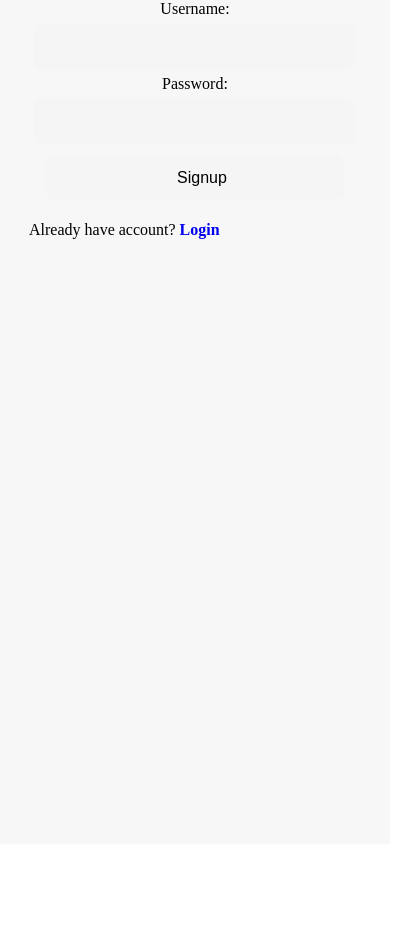
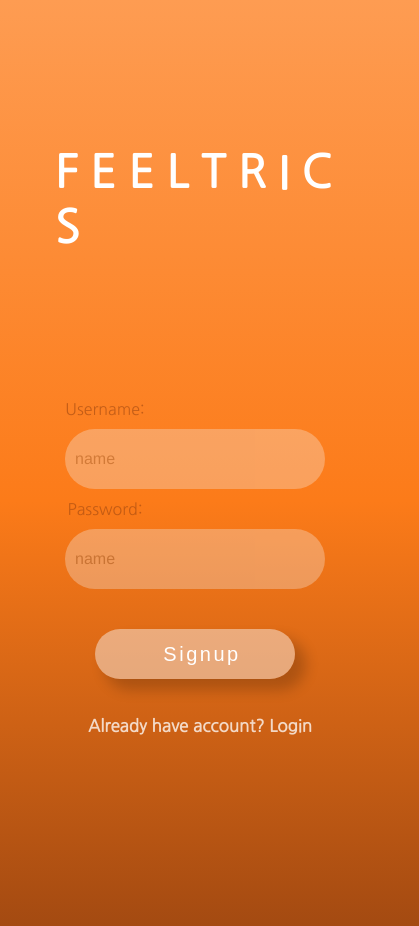
Before and after one commit to damianrgues/Feeltrics-Frontend, a React (Create React App) app: page /signup in a window 390 px wide. Shown: the top 926 px of the page, 419 px wide, since content can reach past the window. Before the commit the page ends 844 px from the top, so only its background shows below. Built offline with nearby package versions, Linux system fonts and the light colour scheme; no server answers.

Commit message:
last styless

```diff
--- a/src/App.css
+++ b/src/App.css
@@ -27,7 +27,7 @@ h5{
     color:rgb(255, 255, 255);
     font-family: 'Nanum Gothic';
     font-size: 5.3vh;
-    padding-bottom: 100px;
+    padding-bottom: 70px;
     padding-top: 70px
 }
 h3 {
@@ -39,6 +39,32 @@ h3 {
     color: black;
     font-family: 'Nanum Gothic';
 }
+
+.singup {
+    position: relative;
+    left:55px ;
+    top:-80px;
+
+    color:rgb(255, 255, 255);
+    font-family: 'Nanum Gothic';
+    font-size: 2vh;
+    padding-bottom: 70px;
+    padding-top: 70px
+}
+
+.singup2 {
+    position: relative;
+    left:5px ;
+    top:-80px;
+
+    color:rgba(255, 255, 255, 0.762);
+    font-family: 'Nanum Gothic';
+    font-size: 2vh;
+    padding-bottom: 70px;
+    padding-top: 70px
+}
+
+
 h1 {
     position: relative;
     left:-10px ;
@@ -59,12 +85,12 @@ h1 {
     align-items: center;
     height:  100%;
     height: 100%;
-    padding: 20vh 20vh 0vh 20vh;
+    padding: 0vh 10vh 5vh 10vh;
 }
 .loginCard{
-    padding-bottom: 400px;
-    position: relative;
-    right: -42px;
+
+
+
 
 }
 
@@ -84,7 +110,7 @@ h1 {
 }
 
 .button_login {
-    background-image: linear-gradient(to right, #d0d8dc, #00afee, #78969a);
+    background-color: #f9f9f972;
     border-radius: 30px;
     box-shadow: rgba(0,0,0,.2) 10px 10px 14px 1px;
     border: none;
@@ -158,6 +184,33 @@ h1 {
     margin: 30px;
 }
 
+.buttonU {
+    background-image: linear-gradient(to right, #5cba2d, #09b50f, #076a0a);
+    border-radius: 30px;
+    box-shadow: rgba(0,0,0,.2) 10px 10px 14px 1px;
+    border: none;
+    width: 300px;
+    height: 50px;
+    color: white;
+    font-size: 15px;
+    letter-spacing: 2.5px;
+    cursor: pointer;
+    margin: 30px;
+}
+
+.buttonD {
+    background-image: linear-gradient(to right, #e8685f, #e16e61, #fe230a);
+    border-radius: 30px;
+    box-shadow: rgba(0,0,0,.2) 10px 10px 14px 1px;
+    border: none;
+    width: 300px;
+    height: 50px;
+    color: white;
+    font-size: 15px;
+    letter-spacing: 2.5px;
+    cursor: pointer;
+    margin: 30px;
+}
 
 .button:hover:active {
     box-shadow: rgba(0,0,0,.2) 10px 10px 14px 1px;
@@ -354,11 +407,11 @@ input[type=range] {
       position: absolute;
       display: block;
       width: 100%;
-      background-color: rgba(201, 121, 24, 0.728);
+      background-color: rgb(227, 142, 39);
       height: 0px;
       transition: all 0.3s ease-in;
       overflow-y: hidden;
-      top: 50px;
+      top: 60px;
       left: 0px;
     }
     .nav > .nav-links > a {
@@ -366,10 +419,14 @@ input[type=range] {
       width: 100%;
     }
     .nav > #nav-check:not(:checked) ~ .nav-links {
+        font-family: 'Nanum Gothic';
       height: 0px;
     }
     .nav > #nav-check:checked ~ .nav-links {
-      height: calc(100vh - 50px);
+        font-family: 'Nanum Gothic';
+        align-content: center;
+
+      height: calc(35vh - 100px);
       overflow-y: auto;
     }
   }
--- a/src/App.js
+++ b/src/App.js
@@ -31,6 +31,7 @@ class App extends Component {
 
           <Switch>
             <AnonRoute  className="input"  path="/signup" component={Signup} />
+            <AnonRoute  className="input" exact path="/" component={Login} />
             <AnonRoute  className="input" exact path="/login" component={Login} />
             <PrivateRoute exact path="/dashboard" component={Dashboard} />
             {/* <PrivateRoute path="/metrics/:id" component={MetricDetails} /> */}
--- a/src/pages/Login.js
+++ b/src/pages/Login.js
@@ -1,5 +1,6 @@
 import React, { Component } from "react";
 import { withAuth } from "../lib/AuthProvider";
+import { Link } from "react-router-dom";
 
 class Login extends Component {
   state = {
@@ -44,6 +45,7 @@ class Login extends Component {
               onChange={this.handleChange}
             />
             <input type="submit" value="Login" className='button_login' />
+            <Link className="singup" to={"/signup"}><p>Or sign up</p></Link>
           </form>
         </div>
       </div>
--- a/src/pages/MetricCard.js
+++ b/src/pages/MetricCard.js
@@ -34,14 +34,14 @@ export class MetricCard extends Component {
                 <h3><span></span>{this.state.value} / 10</h3>
                 <form onSubmit={this.submitUpdatedMetric}>
                     <input type="range" min="1" max="10" defaultValue={this.state.value} step="1" onChange={this.updateSlider}/>
-                    <button className='button' type="submit">Update</button>
+                    <button className='buttonU' type="submit">Update</button>
                 </form>
 
 
                 <Link to={`/metric/name/${this.state.name}`}><button className= 'button' type="submit" >See this metric</button></Link>
                 {/* <Link className= '' type="submit" to="/">Done</Link> */}
 
-                <button className="button" onClick={ () => this.props.handleDelete(this.state.id) }>Delete</button>
+                <button className="buttonD" onClick={ () => this.props.handleDelete(this.state.id) }>Delete</button>
 
               </div>
         )
--- a/src/pages/Signup.js
+++ b/src/pages/Signup.js
@@ -21,28 +21,33 @@ class Signup extends Component {
   render() {
     const { username, password } = this.state;
     return (
-      <div>
+      <div className='loginPage'>
+        <div className='loginCard' >
+        <h5>F E E L T R I C S</h5>
           <form onSubmit={this.handleFormSubmit}>
-          <label>Username:</label>
+            <label className='loginlabel' >Username:</label>
             <input
+              placeholder="name"
+              className='loginImput'
               type="text"
               name="username"
               value={username}
               onChange={this.handleChange}
             />
-          <label>Password:</label>
+            <label className='loginlabel' >Password:</label>
             <input
+              placeholder="name"
+              className='loginImput'
               type="password"
               name="password"
               value={password}
               onChange={this.handleChange}
             />
-          <input type="submit" value="Signup" />
+            <input type="submit" value="Signup"  className='button_login' />
+            <Link className="singup2" to={"/dashboard"}><p>Already have account? Login</p></Link>
           </form>
-        <p>
-          Already have account?
-          <Link to={"/login"}> Login</Link>
-        </p>
+
+        </div>
       </div>
     );
   }
```
Lines whose indentation alone changed are shown as unchanged.
